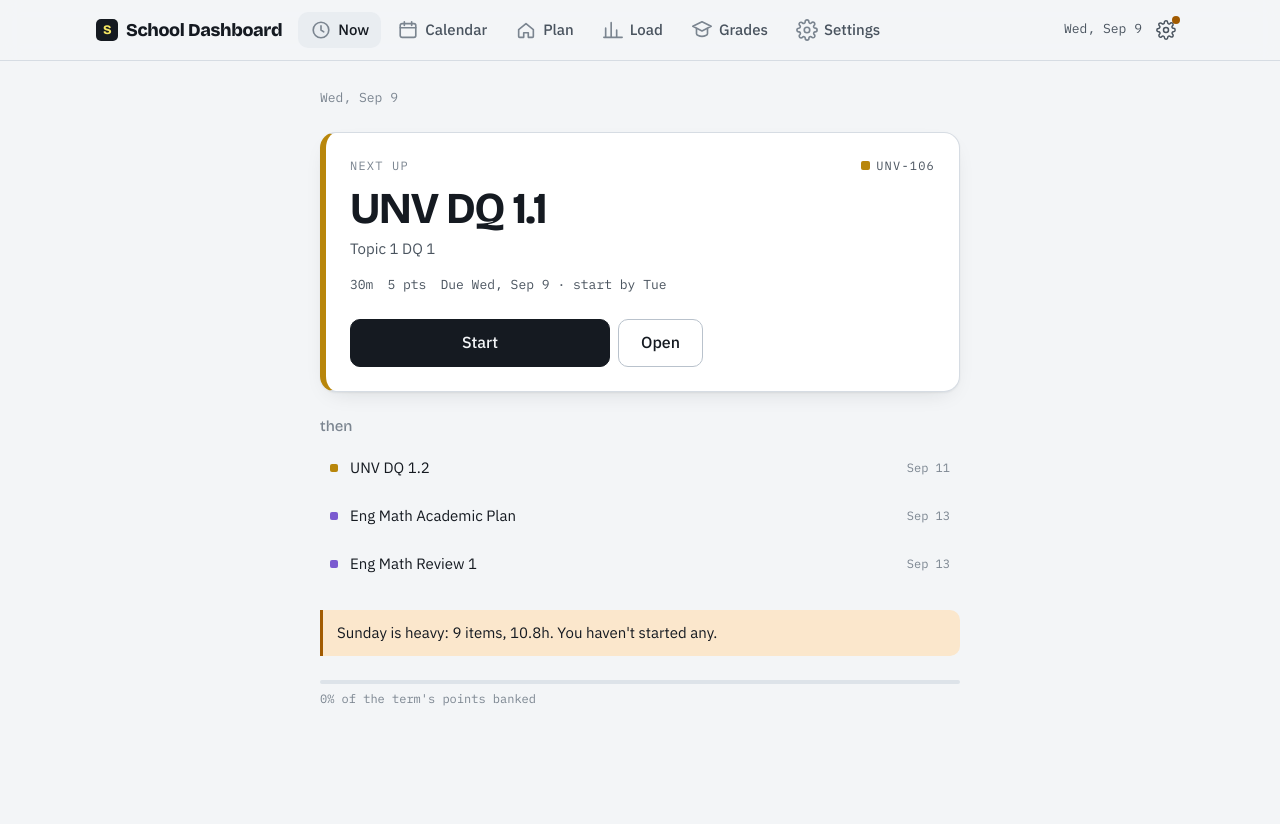
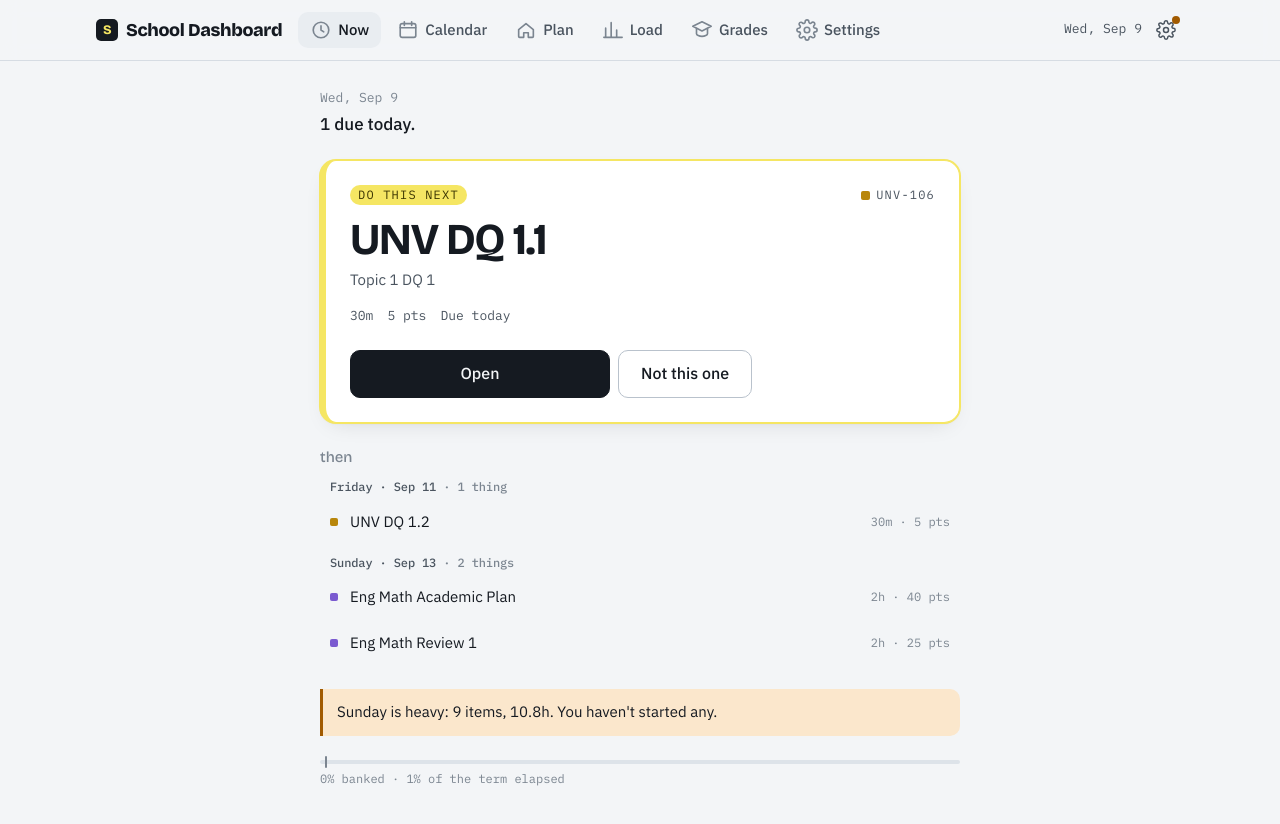
Before and after one commit to richardsgeorger-collab/school-dashboard, a React (Vite) app: page / in a window 1280 px wide. Shown: the top 824 px of the page. Before the commit the page ends 800 px from the top, so only its background shows below. Built offline with nearby package versions, Linux system fonts and the light colour scheme; no server answers; the HTML template or start-up script is replaced by a standard one.

Commit message:
feat: Now screen fixes: today line, get-ahead framing, grouped then-list with time and points, not-this-one snooze, pace bar

```diff
--- a/scripts/e2e.mjs
+++ b/scripts/e2e.mjs
@@ -16,7 +16,7 @@ await page.click('.day-group .item-row .check');
 await new Promise((r) => setTimeout(r, 300));
 console.log('completed:', firstLabel, '| row done =', await page.$eval('.day-group .item-row', (el) => el.dataset.done));
 await page.reload({ waitUntil: 'networkidle0' });
-console.log('done rows after reload:', await page.$$eval('.item-row[data-done="true"]', (els) => els.length), '| xp:', await page.$eval('.levelbar', (el) => el.getAttribute('aria-label')));
+console.log('done rows after reload:', await page.$$eval('.item-row[data-done="true"]', (els) => els.length));
 
 await page.goto(base + '#/settings', { waitUntil: 'networkidle0' });
 for (const b of await page.$$('button')) if ((await b.evaluate((e) => e.textContent)).includes('Import syllabus')) { await b.click(); break; }
--- a/src/domain/now.ts
+++ b/src/domain/now.ts
@@ -1,4 +1,4 @@
-import { addDays, dateOf, fmtMinutes, weekdayOf } from './dates';
+import { addDays, dateOf, diffDays, fmtMinutes, weekdayOf } from './dates';
 import { dayCapacity, type Schedule } from './schedule';
 import type { DateStr, Item, Settings } from './types';
 
@@ -6,16 +6,22 @@ const WEEKDAY_LONG = ['Sunday', 'Monday', 'Tuesday', 'Wednesday', 'Thursday', 'F
 const HEAVY_COUNT = 4;
 const ms = (iso: string) => new Date(iso).getTime();
 
+const isSnoozed = (i: Item, today: DateStr) => !!i.snoozedUntil && i.snoozedUntil > today;
+
 /**
  * What to do next: overdue first (by the real due date), then the derived deadline,
- * then the longer job, then the bigger one. Done items are excluded.
+ * then the longer job, then the bigger one. Snoozed items sink to the back; done are excluded.
  */
-export function rankItems(items: Item[], schedule: Schedule, now: string, _tz: string): Item[] {
+export function rankItems(items: Item[], schedule: Schedule, now: string, tz: string): Item[] {
   const nowMs = ms(now);
+  const today = dateOf(now, tz);
   const dl = (i: Item) => schedule.byItem[i.id]?.deadlineDay ?? i.dueAt.slice(0, 10);
   return items
     .filter((i) => i.status !== 'done')
     .sort((a, b) => {
+      const as = isSnoozed(a, today) ? 1 : 0;
+      const bs = isSnoozed(b, today) ? 1 : 0;
+      if (as !== bs) return as - bs;
       const ao = ms(a.dueAt) < nowMs ? 0 : 1;
       const bo = ms(b.dueAt) < nowMs ? 0 : 1;
       if (ao !== bo) return ao - bo;
@@ -26,6 +32,40 @@ export function rankItems(items: Item[], schedule: Schedule, now: string, _tz: s
       if (a.points !== b.points) return b.points - a.points;
       return a.dueAt.localeCompare(b.dueAt);
     });
+}
+
+function dayName(today: DateStr, d: DateStr): string {
+  const k = diffDays(today, d);
+  return k === 0 ? 'Today' : k === 1 ? 'Tomorrow' : WEEKDAY_LONG[weekdayOf(d)];
+}
+
+/** The plain sentence at the top: what today actually holds. */
+export function todayLine(items: Item[], schedule: Schedule, today: DateStr, now: string, tz: string): string {
+  const open = items.filter((i) => i.status !== 'done');
+  if (open.length === 0) return 'Nothing open.';
+  const nowMs = ms(now);
+  const overdue = open.filter((i) => ms(i.dueAt) < nowMs).length;
+  const dueToday = open.filter((i) => ms(i.dueAt) >= nowMs && dateOf(i.dueAt, tz) === today).length;
+  if (overdue || dueToday) {
+    const parts = [];
+    if (overdue) parts.push(`${overdue} overdue`);
+    if (dueToday) parts.push(`${dueToday} due today`);
+    return `${parts.join(', ')}.`;
+  }
+  const next = open.map((i) => schedule.byItem[i.id]?.deadlineDay ?? dateOf(i.dueAt, tz)).filter((d) => d > today).sort()[0];
+  if (!next) return 'Nothing due today.';
+  const count = open.filter((i) => (schedule.byItem[i.id]?.deadlineDay ?? dateOf(i.dueAt, tz)) === next).length;
+  return `Nothing due today. Next deadline ${dayName(today, next)}, ${count} thing${count === 1 ? '' : 's'}.`;
+}
+
+export type HeroFraming = 'overdue' | 'now' | 'ahead';
+
+/** "Do this now" vs "get ahead on this": has its window opened yet? */
+export function heroFraming(item: Item, schedule: Schedule, today: DateStr, now: string): HeroFraming {
+  if (ms(item.dueAt) < ms(now)) return 'overdue';
+  const s = schedule.byItem[item.id];
+  if (!s) return 'now';
+  return s.deadlineDay <= today || s.startBy <= today ? 'now' : 'ahead';
 }
 
 /** One calm sentence when something is pressing; null when things are fine. */
@@ -51,25 +91,50 @@ export function pressureLine(items: Item[], schedule: Schedule, settings: Settin
     const d = addDays(today, k);
     const due = items.filter((i) => dateOf(i.dueAt, tz) === d);
     const openDue = due.filter((i) => i.status !== 'done');
+    const done = due.length - openDue.length;
+    const openMinutes = openDue.reduce((a, i) => a + i.estimatedMinutes, 0);
+    const cap = dayCapacity(settings, d);
+    const name = dayName(today, d);
+    if (done > due.length / 2) {
+      if (openDue.length > 0 && openMinutes > cap) return `${name}: ${openDue.length} of ${due.length} left, ${fmtMinutes(openMinutes)} to go.`;
+      continue;
+    }
     const planned = schedule.loadByDay[d] ?? 0;
-    if (openDue.length >= HEAVY_COUNT || (planned >= dayCapacity(settings, d) && openDue.length > 0)) {
+    if (openDue.length >= HEAVY_COUNT || (openDue.length > 0 && planned >= cap)) {
       const hours = fmtMinutes(due.reduce((a, i) => a + i.estimatedMinutes, 0));
-      const done = due.filter((i) => i.status === 'done').length;
       const touched = due.some((i) => i.status !== 'todo');
-      const dayName = k === 0 ? 'Today' : k === 1 ? 'Tomorrow' : WEEKDAY_LONG[weekdayOf(d)];
       const tail = touched ? `${done} of ${due.length} done.` : "You haven't started any.";
-      return `${dayName} is heavy: ${due.length} items, ${hours}. ${tail}`;
+      return `${name} is heavy: ${due.length} items, ${hours}. ${tail}`;
     }
   }
   return null;
 }
 
-export function termProgress(items: Item[]): { earned: number; total: number; pct: number } {
+export interface DeadlineGroup {
+  day: DateStr;
+  items: Item[];
+}
+
+/** Keep the ranked order, but bucket by deadline day for headings. */
+export function groupByDeadline(ranked: Item[], schedule: Schedule): DeadlineGroup[] {
+  const groups: DeadlineGroup[] = [];
+  for (const i of ranked) {
+    const day = schedule.byItem[i.id]?.deadlineDay ?? i.dueAt.slice(0, 10);
+    const g = groups.find((x) => x.day === day);
+    if (g) g.items.push(i);
+    else groups.push({ day, items: [i] });
+  }
+  return groups.sort((a, b) => a.day.localeCompare(b.day));
+}
+
+export function termProgress(items: Item[], term: { start: DateStr; end: DateStr }, today: DateStr): { earned: number; total: number; pct: number; elapsedPct: number } {
   let earned = 0;
   let total = 0;
   for (const i of items) {
     total += i.points;
     if (i.status === 'done') earned += i.score ?? i.points;
   }
-  return { earned, total, pct: total > 0 ? Math.round((earned / total) * 100) : 0 };
+  const span = Math.max(1, diffDays(term.start, term.end));
+  const elapsed = Math.min(span, Math.max(0, diffDays(term.start, today)));
+  return { earned, total, pct: total > 0 ? Math.round((earned / total) * 100) : 0, elapsedPct: Math.round((elapsed / span) * 100) };
 }
--- a/src/domain/types.ts
+++ b/src/domain/types.ts
@@ -80,6 +80,8 @@ export interface Item {
   flags: ItemFlags;
   source: 'parsed' | 'manual';
   award: Award | null;
+  /** "Not this one": kept out of the top of Now until this date. */
+  snoozedUntil?: DateStr | null;
   updatedAt: string;
 }
 
--- a/src/styles/base.css
+++ b/src/styles/base.css
@@ -1917,10 +1917,17 @@ button {
   flex-direction: column;
   gap: var(--s-5);
 }
-.now-date {
+.now-status {
+  display: flex;
+  flex-direction: column;
+  gap: 4px;
+  margin-top: 4px;
+  font-size: 17px;
+  font-weight: 500;
+}
+.now-status .mono {
   font-size: 13px;
-  color: var(--ink-3);
-  margin-top: 4px;
+  font-weight: 400;
 }
 .hero {
   background: var(--surface);
@@ -1934,9 +1941,12 @@ button {
   border-color: var(--overdue);
   border-left-color: var(--overdue);
 }
-.hero[data-state='in_progress'] {
+.hero[data-state='now'] {
   border-color: var(--hi);
   box-shadow: 0 0 0 1px var(--hi), var(--shadow);
+}
+.hero[data-state='ahead'] {
+  border-left-color: var(--course);
 }
 .hero[data-state='done'] {
   opacity: 0.7;
@@ -1955,7 +1965,7 @@ button {
   color: var(--overdue);
   font-weight: 700;
 }
-.hero[data-state='in_progress'] .hero-eyebrow > span:first-child {
+.hero[data-state='now'] .hero-eyebrow > span:first-child {
   color: var(--hi-ink);
   background: var(--hi);
   padding: 1px 8px;
@@ -2013,13 +2023,22 @@ button {
   font-weight: 500;
   color: var(--ink-3);
 }
+.then-group + .then-group {
+  margin-top: 10px;
+}
+.then-day {
+  font-size: 12px;
+  font-weight: 500;
+  color: var(--ink-2);
+  margin: 10px 0 2px 10px;
+}
 .then-list {
   list-style: none;
-  margin: 8px 0 0;
+  margin: 4px 0 0;
   padding: 0;
   display: flex;
   flex-direction: column;
-  gap: 4px;
+  gap: 2px;
 }
 .then-row {
   border-radius: var(--r-md);
@@ -2054,9 +2073,10 @@ button {
   text-overflow: ellipsis;
   white-space: nowrap;
 }
-.then-due {
-  font-size: 12px;
-  color: var(--ink-3);
+.then-meta {
+  font-size: 12px;
+  color: var(--ink-3);
+  white-space: nowrap;
 }
 .then-detail {
   padding: 4px 10px 12px 28px;
@@ -2086,14 +2106,23 @@ button {
 }
 .term-progress-track {
   display: block;
+  position: relative;
   height: 4px;
   border-radius: 2px;
   background: var(--surface-3);
-  overflow: hidden;
-}
-.term-progress-track > span {
+}
+.term-progress-track .banked {
   display: block;
   height: 100%;
   background: var(--ink);
   border-radius: 2px;
 }
+.term-progress-track .elapsed {
+  position: absolute;
+  top: -4px;
+  width: 2px;
+  height: 12px;
+  margin-left: -1px;
+  background: var(--ink-3);
+  border-radius: 1px;
+}
--- a/src/views/ItemDetail.tsx
+++ b/src/views/ItemDetail.tsx
@@ -57,7 +57,7 @@ export function blankItem(courseId: string, tz: string, today: string): Item {
 }
 
 export function ItemDetail({ item, isNew = false, onClose }: { item: Item; isNew?: boolean; onClose: () => void }) {
-  const { data, courseById, schedule, actions } = useStore();
+  const { data, courseById, schedule, actions, today } = useStore();
   const tz = data.settings.timezone;
   const [draft, setDraft] = useState<Draft>(() => {
     const due = zonedParts(item.dueAt, tz);
@@ -268,6 +268,14 @@ export function ItemDetail({ item, isNew = false, onClose }: { item: Item; isNew
           <textarea value={draft.notes} onChange={(e) => set('notes', e.target.value)} />
         </label>
         {item.topic && <p className="hint">{item.topic}</p>}
+        {item.snoozedUntil && item.snoozedUntil > today && (
+          <p className="hint">
+            Pushed down until {fmtDate(item.snoozedUntil, 'long')} ·{' '}
+            <button type="button" className="muted" style={{ textDecoration: 'underline' }} onClick={() => { actions.upsertItem({ ...item, snoozedUntil: null }); onClose(); }}>
+              bring it back
+            </button>
+          </p>
+        )}
         <div className="modal-actions">
           {!isNew &&
             (confirmDelete ? (
--- a/src/views/Now.tsx
+++ b/src/views/Now.tsx
@@ -1,40 +1,45 @@
 import { useMemo, useState } from 'react';
 import { CourseChip, useCourseColor } from '../components/CourseChip';
 import { EmptyState } from '../components/EmptyState';
-import { IconCheck } from '../components/Icons';
-import { dateOf, fmtDate, fmtMinutes, fmtTime } from '../domain/dates';
-import { pressureLine, rankItems, termProgress } from '../domain/now';
-import type { Item } from '../domain/types';
+import { addDays, dateOf, diffDays, fmtDate, fmtMinutes, fmtTime } from '../domain/dates';
+import { groupByDeadline, heroFraming, pressureLine, rankItems, termProgress, todayLine } from '../domain/now';
+import type { DateStr, Item } from '../domain/types';
 import { useStore } from '../storage/store';
-import { relativeDay } from '../ui/format';
 import { useLinger } from '../ui/useLinger';
 import { ItemDetail } from './ItemDetail';
 
-function dueLine(item: Item, tz: string, today: string, startBy: string | undefined): string {
+const WEEKDAY_LONG = ['Sunday', 'Monday', 'Tuesday', 'Wednesday', 'Thursday', 'Friday', 'Saturday'];
+
+function dayHeading(today: DateStr, d: DateStr): string {
+  const k = diffDays(today, d);
+  if (k === 0) return 'Today';
+  if (k === 1) return 'Tomorrow';
+  if (k < 0) return `${fmtDate(d, 'long')} · past due`;
+  return `${WEEKDAY_LONG[new Date(d + 'T12:00:00Z').getUTCDay()]} · ${fmtDate(d, 'short')}`;
+}
+
+function dueLine(item: Item, tz: string, today: DateStr, startBy: string | undefined): string {
   const d = dateOf(item.dueAt, tz);
   const time = fmtTime(item.dueAt, tz);
-  const due = `Due ${fmtDate(d, 'long')}${time !== '11:59 PM' ? ` ${time}` : ''}`;
-  if (!startBy || item.status === 'in_progress') return due;
-  const rel = relativeDay(today, startBy);
-  return `${due} · start by ${rel === 'today' || rel === 'tomorrow' ? rel : fmtDate(startBy, 'long').split(',')[0]}`;
+  const due = `Due ${d === today ? 'today' : fmtDate(d, 'long')}${time !== '11:59 PM' ? ` ${time}` : ''}`;
+  if (!startBy || startBy >= d) return due;
+  const k = diffDays(today, startBy);
+  if (k <= 0 && d === today) return due;
+  const sb = k <= 0 ? 'today' : k === 1 ? 'tomorrow' : fmtDate(startBy, 'long').split(',')[0];
+  return `${due} · start by ${sb}`;
 }
 
-function Hero({ item, onOpen }: { item: Item; onOpen: (i: Item) => void }) {
-  const { courseById, schedule, data, today, actions, previewAward } = useStore();
+function Hero({ item, onOpen, onSkip }: { item: Item; onOpen: (i: Item) => void; onSkip: (i: Item) => void }) {
+  const { courseById, schedule, data, today } = useStore();
   const course = courseById.get(item.courseId);
   const color = useCourseColor(course);
   const sched = schedule.byItem[item.id];
-  const [burst, setBurst] = useState<number | null>(null);
-  const done = item.status === 'done';
-  const overdue = sched?.risk === 'overdue';
-  const finish = () => {
-    setBurst(previewAward(item));
-    actions.setStatus(item.id, 'done');
-  };
+  const framing = item.status === 'done' ? 'done' : heroFraming(item, schedule, today, new Date().toISOString());
+  const eyebrow = { overdue: 'Overdue', now: 'Do this next', ahead: 'Get ahead on this', done: 'Done' }[framing];
   return (
-    <section className="hero" data-state={done ? 'done' : overdue ? 'overdue' : item.status} style={{ '--course': color } as React.CSSProperties} aria-label="Next up">
+    <section className="hero" data-state={framing} style={{ '--course': color } as React.CSSProperties} aria-label="Next up">
       <div className="hero-eyebrow">
-        <span>{done ? 'Done' : item.status === 'in_progress' ? 'In progress' : overdue ? 'Overdue' : 'Next up'}</span>
+        <span>{eyebrow}</span>
         <CourseChip course={course} />
       </div>
       <h1 className="hero-title">{item.label}</h1>
@@ -42,33 +47,19 @@ function Hero({ item, onOpen }: { item: Item; onOpen: (i: Item) => void }) {
       <p className="hero-meta mono">
         <span>{fmtMinutes(item.estimatedMinutes)}</span>
         {item.points > 0 && <span>{item.points} pts</span>}
-        <span data-overdue={overdue}>{dueLine(item, data.settings.timezone, today, sched?.startBy)}</span>
+        <span data-overdue={framing === 'overdue'}>{dueLine(item, data.settings.timezone, today, sched?.startBy)}</span>
+        {item.status === 'in_progress' && <span className="flag">in progress</span>}
       </p>
+      {framing !== 'done' && (
         <div className="hero-actions">
-        {done ? (
-          <span className="badge" data-risk="done">
-            Done{burst !== null ? ` · +${burst}` : ''}
-          </span>
-        ) : item.status === 'in_progress' ? (
-          <>
-            <button type="button" className="btn primary hero-btn" onClick={finish}>
-              <IconCheck /> Mark done
-            </button>
-            <button type="button" className="btn hero-btn" onClick={() => onOpen(item)}>
+          <button type="button" className="btn primary hero-btn" onClick={() => onOpen(item)}>
             Open
           </button>
-          </>
-        ) : (
-          <>
-            <button type="button" className="btn primary hero-btn" onClick={() => actions.setStatus(item.id, 'in_progress')}>
-              Start
+          <button type="button" className="btn hero-btn" onClick={() => onSkip(item)} title="Push this down until tomorrow">
+            Not this one
           </button>
-            <button type="button" className="btn hero-btn" onClick={() => onOpen(item)}>
-              Open
-            </button>
-          </>
+        </div>
       )}
-      </div>
     </section>
   );
 }
@@ -79,19 +70,20 @@ function ThenRow({ item, onOpen }: { item: Item; onOpen: (i: Item) => void }) {
   const color = useCourseColor(course);
   const sched = schedule.byItem[item.id];
   const [open, setOpen] = useState(false);
-  const d = dateOf(item.dueAt, data.settings.timezone);
   return (
     <li className="then-row" data-open={open} style={{ '--course': color } as React.CSSProperties}>
       <button type="button" className="then-main" onClick={() => setOpen((o) => !o)} aria-expanded={open}>
         <span className="then-dot" aria-hidden />
         <span className="then-label">{item.label}</span>
-        <span className="then-due mono">{relativeDay(today, d) === 'today' ? 'today' : fmtDate(d, 'short')}</span>
+        <span className="then-meta mono">
+          {fmtMinutes(item.estimatedMinutes)} · {item.points} pts
+        </span>
       </button>
       {open && (
         <div className="then-detail">
-          {item.title !== item.label && <p className="hint">{item.title}</p>}
-          <p className="hint mono">
-            {fmtMinutes(item.estimatedMinutes)} · {item.points} pts · {dueLine(item, data.settings.timezone, today, sched?.startBy)}
+          <p className="hint">
+            {item.title !== item.label ? `${item.title} · ` : ''}
+            {course?.code} · {dueLine(item, data.settings.timezone, today, sched?.startBy)}
           </p>
           <button type="button" className="btn small" onClick={() => onOpen(item)}>
             Open
@@ -103,36 +95,52 @@ function ThenRow({ item, onOpen }: { item: Item; onOpen: (i: Item) => void }) {
 }
 
 export function Now() {
-  const { data, schedule, today } = useStore();
+  const { data, schedule, today, term, actions } = useStore();
   const [open, setOpen] = useState<Item | null>(null);
   const now = new Date().toISOString();
-  const ranked = useMemo(() => rankItems(data.items, schedule, now, data.settings.timezone), [data.items, schedule, data.settings.timezone, now.slice(0, 16)]);
+  const minuteKey = now.slice(0, 16);
+  const ranked = useMemo(() => rankItems(data.items, schedule, now, data.settings.timezone), [data.items, schedule, data.settings.timezone, minuteKey]);
   const top = useLinger(ranked.slice(0, 4), data.items);
   const hero = top[0];
-  const then = top.slice(1, 4);
-  const line = useMemo(() => pressureLine(data.items, schedule, data.settings, today, now), [data.items, schedule, data.settings, today, now.slice(0, 16)]);
-  const progress = termProgress(data.items);
+  const groups = useMemo(() => groupByDeadline(top.slice(1, 4), schedule), [top, schedule]);
+  const line = useMemo(() => pressureLine(data.items, schedule, data.settings, today, now), [data.items, schedule, data.settings, today, minuteKey]);
+  const status = todayLine(data.items, schedule, today, now, data.settings.timezone);
+  const progress = termProgress(data.items, term, today);
+  const skip = (i: Item) => actions.upsertItem({ ...i, snoozedUntil: addDays(today, 1) });
 
   return (
     <div className="now">
-      <p className="now-date mono">{fmtDate(today, 'long')}</p>
-      {hero ? <Hero item={hero} onOpen={setOpen} /> : <EmptyState>Nothing open. Import a syllabus from Settings, or enjoy the quiet.</EmptyState>}
-      {then.length > 0 && (
+      <p className="now-status">
+        <span className="mono muted">{fmtDate(today, 'long')}</span>
+        <span>{status}</span>
+      </p>
+      {hero ? <Hero item={hero} onOpen={setOpen} onSkip={skip} /> : <EmptyState>Nothing open. Import a syllabus from Settings, or enjoy the quiet.</EmptyState>}
+      {groups.length > 0 && (
         <section className="then" aria-label="Then">
           <h2 className="section-title">then</h2>
+          {groups.map((g) => (
+            <div key={g.day} className="then-group">
+              <h3 className="then-day mono">
+                {dayHeading(today, g.day)} <span className="muted">· {g.items.length} thing{g.items.length === 1 ? '' : 's'}</span>
+              </h3>
               <ul className="then-list">
-            {then.map((i) => (
+                {g.items.map((i) => (
                   <ThenRow key={i.id} item={i} onOpen={setOpen} />
                 ))}
               </ul>
+            </div>
+          ))}
         </section>
       )}
       {line && <p className="pressure">{line}</p>}
-      <div className="term-progress" role="img" aria-label={`${progress.pct}% of the term's points banked`}>
+      <div className="term-progress" role="img" aria-label={`${progress.pct}% of the term's points banked, ${progress.elapsedPct}% of the term elapsed`}>
         <span className="term-progress-track">
-          <span style={{ width: `${progress.pct}%` }} />
+          <span className="banked" style={{ width: `${progress.pct}%` }} />
+          <span className="elapsed" style={{ left: `${progress.elapsedPct}%` }} />
         </span>
-        <span className="mono muted">{progress.pct}% of the term's points banked</span>
+        <span className="mono muted">
+          {progress.pct}% banked · {progress.elapsedPct}% of the term elapsed
+        </span>
       </div>
       {open && <ItemDetail key={open.id} item={open} onClose={() => setOpen(null)} />}
     </div>
```
Also changed, not shown: 1 other file (tests, documents, lock files or other folders). Lines whose indentation alone changed are shown as unchanged.
